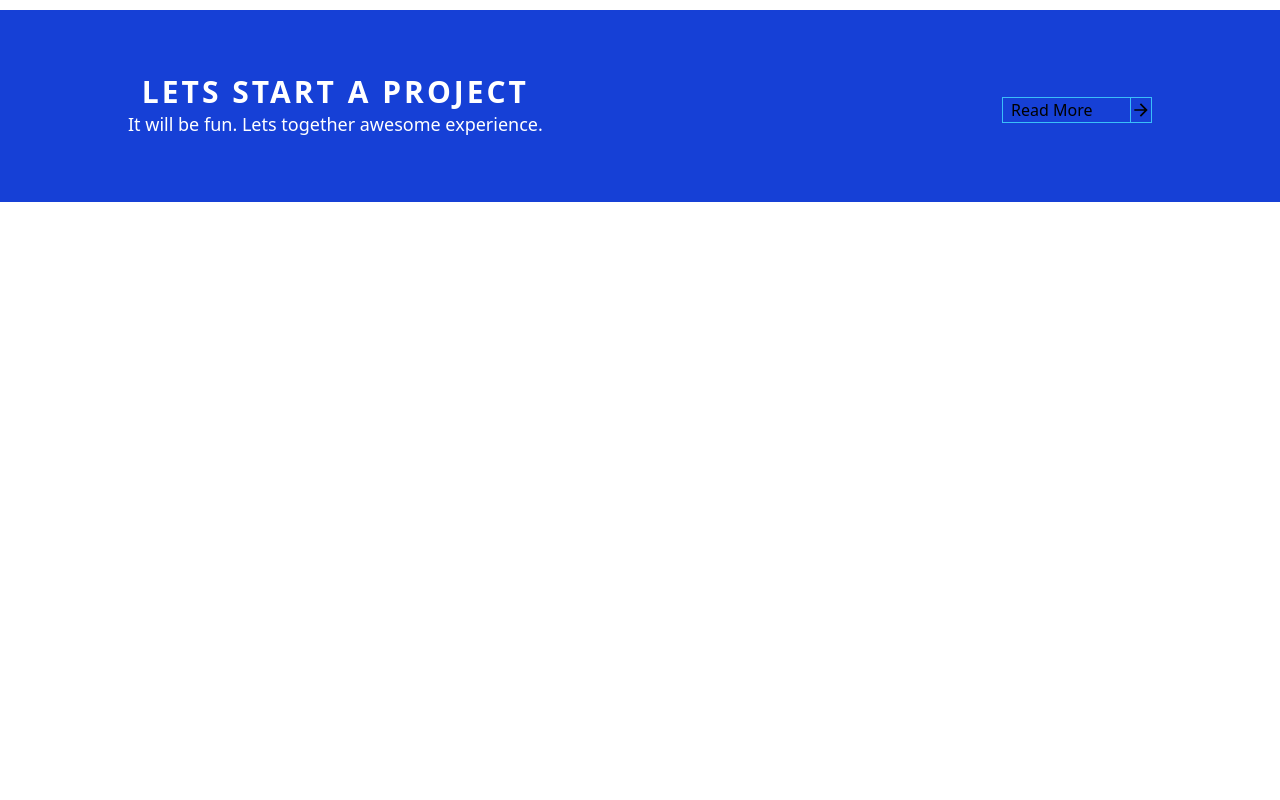
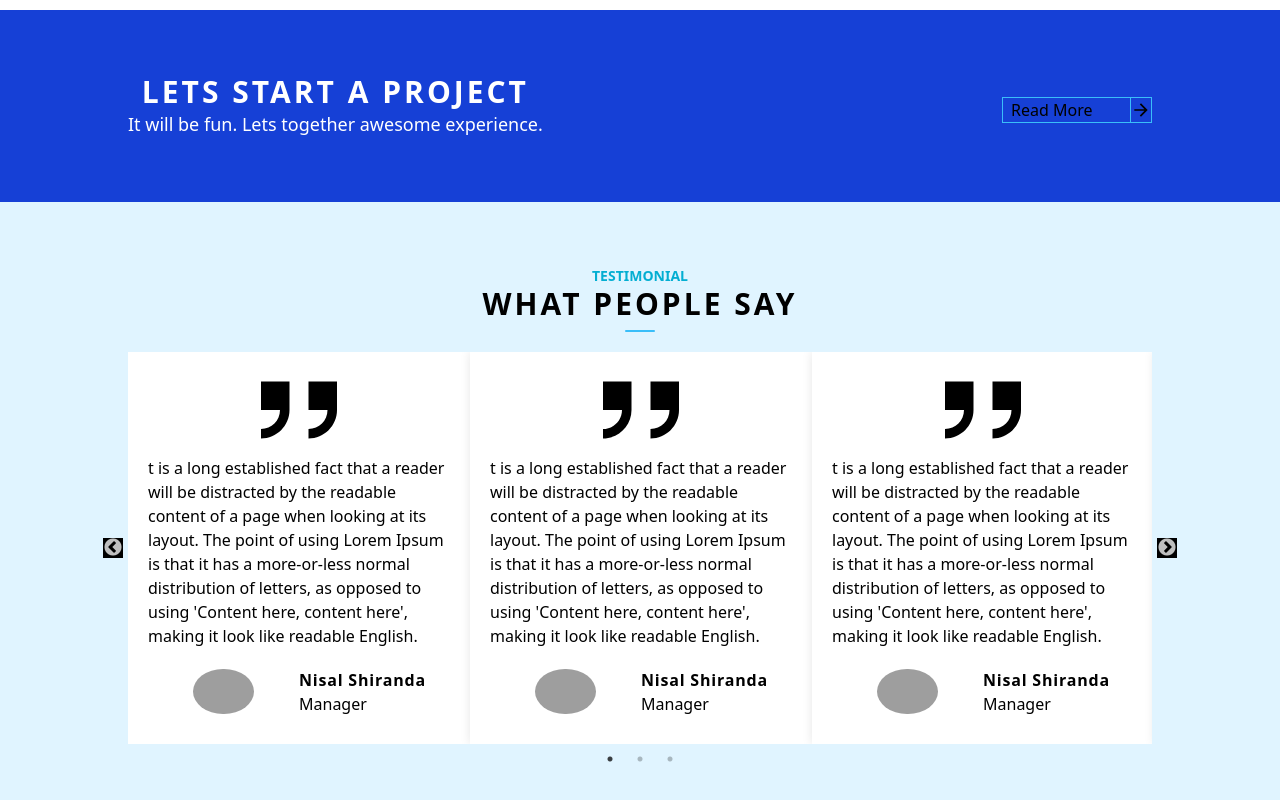
Before and after one commit to NisalShiranda/inc, a React (Vite) app: page / in a window 1280 px wide. Shown: the part 3532-4332 px from the top of the page. Before the commit the page ends 3734 px from the top, so only its background shows below. Built offline with nearby package versions, Linux system fonts and the light colour scheme; grey boxes are pictures that could not be loaded.

Commit message:
Carousel

```diff
--- a/package.json
+++ b/package.json
@@ -12,7 +12,9 @@
   "dependencies": {
     "react": "^18.2.0",
     "react-dom": "^18.2.0",
-    "react-icons": "^5.2.1"
+    "react-icons": "^5.2.1",
+    "react-slick": "^0.30.2",
+    "slick-carousel": "^1.8.1"
   },
   "devDependencies": {
     "@types/react": "^18.2.66",
--- a/src/App.jsx
+++ b/src/App.jsx
@@ -5,6 +5,7 @@ import ReadMoreSection from "./Pages/ReadMore/ReadMoreSection"
 import Skills from "./Pages/Skills/Skills"
 import Works from "./Pages/Works/Works"
 import Contact from "./Pages/Contact/Contact"
+import People from "./Pages/People/People"
 import './App.css'
 
 function App() {
@@ -19,6 +20,7 @@ function App() {
       <Skills />
       <Works />
       <Contact />
+      <People />
     </>
   )
 }
--- /dev/null
+++ b/src/Components/Card.css
@@ -0,0 +1,23 @@
+.card-container{
+    background-color: white;
+    max-width: 350px;
+
+    box-shadow: 0px 0px 10px 0px rgba(0,0,0,0.1);
+}
+
+.comma{
+    width: 25%;
+}
+
+.img-person{
+    width: 50%;
+}
+
+.person{
+    width: 40%;
+    border-radius: 100%;
+}
+
+.text-person{
+    width: 50%;
+}
--- /dev/null
+++ b/src/Components/Card.jsx
@@ -0,0 +1,39 @@
+
+import "./Card.css"
+import Double from "../../public/double.svg"
+import Person1 from "../../public/girl.jpg"
+import "slick-carousel/slick/slick.css";
+import "slick-carousel/slick/slick-theme.css";
+
+
+function Card() {
+
+
+
+  return (
+    <>
+
+        <div className="card-container p-5">
+            <div className="flex justify-center items-center">
+                <img className="comma"src={Double} alt="double comma"></img>
+            </div>
+            <div className="pt-2">
+                <p>t is a long established fact that a reader will be distracted by the readable content of a page when looking at its layout. The point of using Lorem Ipsum is that it has a more-or-less normal distribution of letters, as opposed to using 'Content here, content here', making it look like readable English.</p>
+            </div>
+            <div className="person-container pt-5 pb-2 flex flex-col justify-center items-center sm:flex sm:flex-row sm:justify-between ">
+                <div className="img-person flex justify-center items-center">
+                    <img className="person" src={Person1} alt="person" />
+                </div>
+                <div className="text-person flex flex-col justify-center items-center sm:justify-start sm:items-start">
+                    <p className="font-bold tracking-wider">Nisal Shiranda</p>
+                    <p>Manager</p>
+                </div>
+
+            </div>
+
+        </div>
+    </>
+  )
+}
+
+export default Card
--- /dev/null
+++ b/src/Components/Carousel.jsx
@@ -0,0 +1,78 @@
+import React from "react";
+import Slider from "react-slick";
+import "slick-carousel/slick/slick.css";
+import "slick-carousel/slick/slick-theme.css";
+
+import Card from "./Card"
+
+function SampleNextArrow(props) {
+    const { className, style, onClick } = props;
+    return (
+      <div
+        className={className}
+        style={{ ...style, display: "block", background: "black" }}
+        onClick={onClick}
+      />
+    );
+  }
+
+  function SamplePrevArrow(props) {
+    const { className, style, onClick } = props;
+    return (
+      <div
+        className={className}
+        style={{ ...style, display: "block", background: "black" }}
+        onClick={onClick}
+      />
+    );
+  }
+
+export default function SimpleSlider() {
+  var settings = {
+    dots: true,
+    infinite: true,
+    speed: 500,
+    slidesToShow: 3,
+    slidesToScroll: 2,
+    nextArrow: <SampleNextArrow />,
+    prevArrow: <SamplePrevArrow />,
+    responsive: [
+        {
+          breakpoint: 1024,
+          settings: {
+            slidesToShow: 2
+          }
+        },
+        {
+          breakpoint: 768,
+          settings: {
+            slidesToShow: 1
+          }
+        },
+
+      ]
+  };
+  return (
+    <Slider {...settings}>
+      <div>
+        <Card />
+
+      </div>
+      <div>
+        <Card />
+      </div>
+      <div>
+      <Card />
+      </div>
+      <div>
+      <Card />
+      </div>
+      <div>
+      <Card />
+      </div>
+      <div>
+      <Card />
+      </div>
+    </Slider>
+  );
+}
--- a/src/Components/ReadMore.jsx
+++ b/src/Components/ReadMore.jsx
@@ -1,4 +1,4 @@
-import React from 'react'
+
 import "./ReadMore.css"
 import { IoMdArrowForward } from "react-icons/io";
 
--- a/src/Pages/People/People.css
+++ b/src/Pages/People/People.css
@@ -0,0 +1,3 @@
+.people-container{
+    background-color: #E0F4FF;
+}
--- a/src/Pages/People/People.jsx
+++ b/src/Pages/People/People.jsx
@@ -0,0 +1,21 @@
+import "./People.css"
+import Card from "../../Components/Card"
+import Carousel from "../../Components/Carousel"
+
+function People() {
+  return (
+    <>
+        <div className="people-container px-5 sm:px-32 py-16">
+            <div className="Header text-center flex flex-col justify-center items-center">
+                <p className="text-sm font-semibold text-[#03AED2]">TESTIMONIAL</p>
+                <p className="font-bold tracking-widest sm:text-3xl ">WHAT PEOPLE SAY</p>
+            </div>
+            <div className="line mt-2"></div>
+
+            <div className="pt-5"><Carousel className="flex justify-center items-center" /></div>
+        </div>
+    </>
+  )
+}
+
+export default People
```
Also changed, not shown: public/double.svg (added), 1 other file (tests, documents, lock files or other folders).
